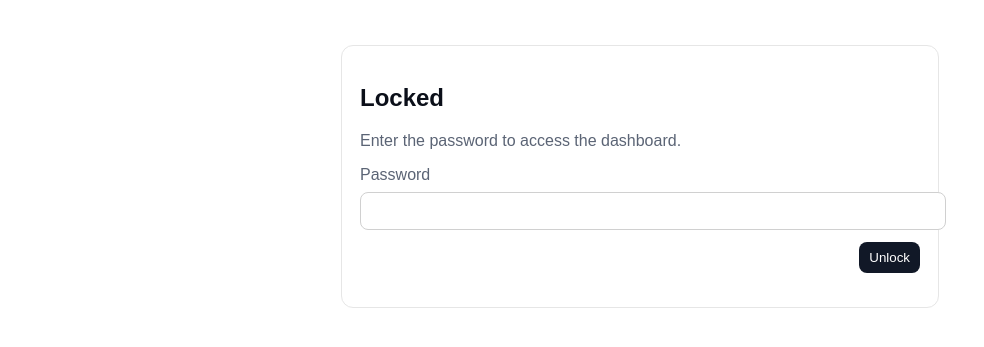
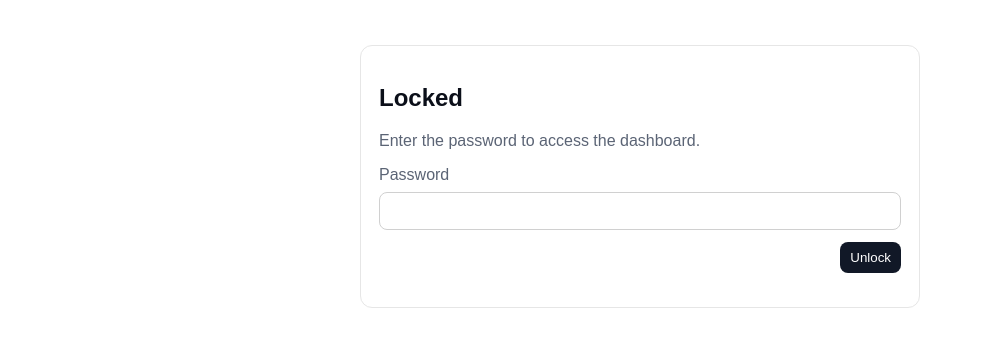
Before and after one commit to eonwilsun/competitor-metrics-dashboard, a website: page index.html in a window 1280 px wide. Shown: the part 77-424 px from the top of the page, without its empty margins (0-984 px from the left). Drawn offline with Linux system fonts and the light colour scheme.

Commit message:
Add box-sizing rule for consistent input sizing
Added box-sizing rule to prevent input overflow.

```diff
--- a/assets/style.css
+++ b/assets/style.css
@@ -6,6 +6,11 @@
   --card: #f8fafc;
   --btn: #111827;
   --btnText: #ffffff;
+}
+
+/* Prevent width:100% inputs from overflowing due to padding/borders */
+*, *::before, *::after {
+  box-sizing: border-box;
 }
 
 body {
@@ -25,6 +30,12 @@ body {
 .subtle {
   margin: 0;
   color: var(--muted);
+}
+
+/* Form controls */
+input, textarea, select {
+  box-sizing: border-box;
+  max-width: 100%;
 }
 
 .controls {
```
